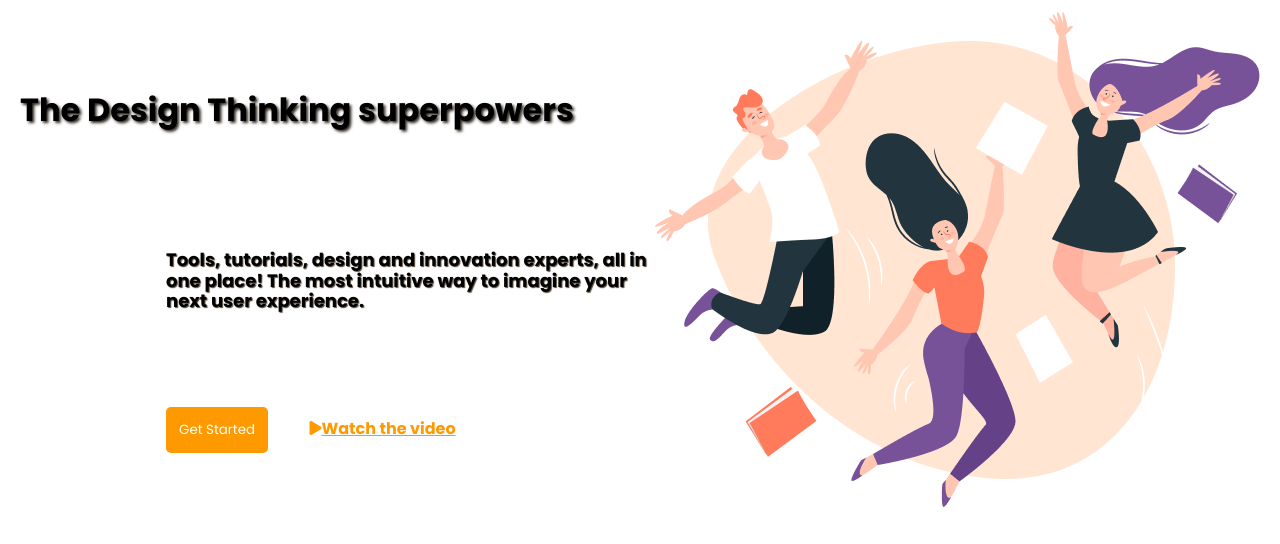
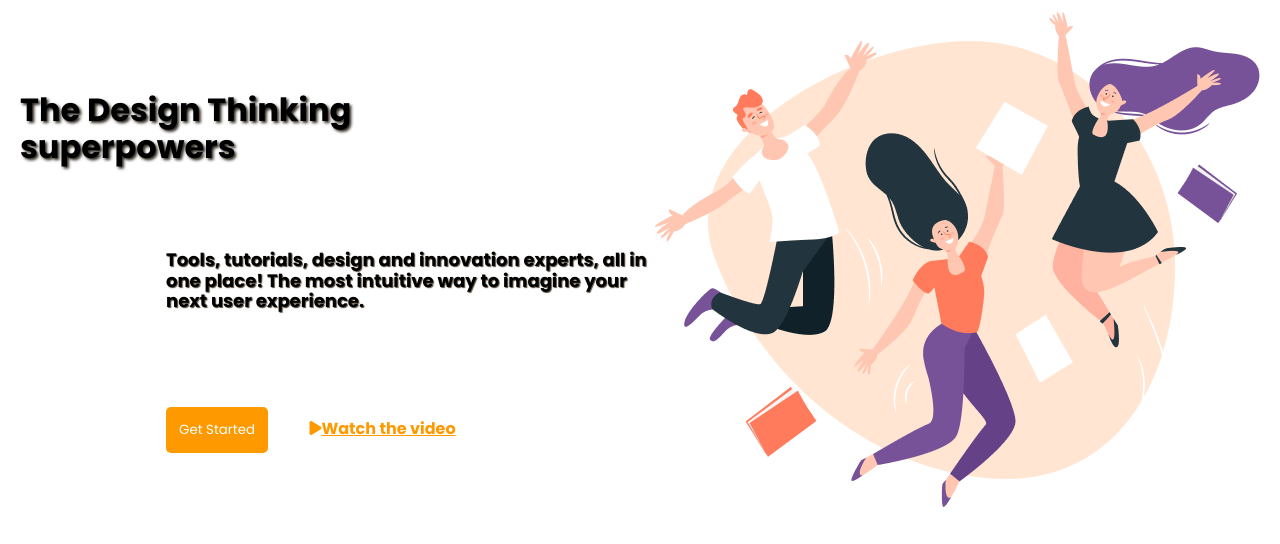
Before and after one commit to raymond-chao/Productly, a plain HTML site: page index.html in a window 1280 px wide. Shown: the part 112-656 px from the top of the page. Drawn offline with Linux system fonts and the light colour scheme.

Commit message:
max-width added

```diff
--- a/styles/index.css
+++ b/styles/index.css
@@ -70,7 +70,7 @@
     transform: scale(0.95);
   }
   h1 {
-    max-width: fit-content;
+    max-width: 518px;
     height: 108px;
     color: black;
     font-family: "Poppins", serif;
```
